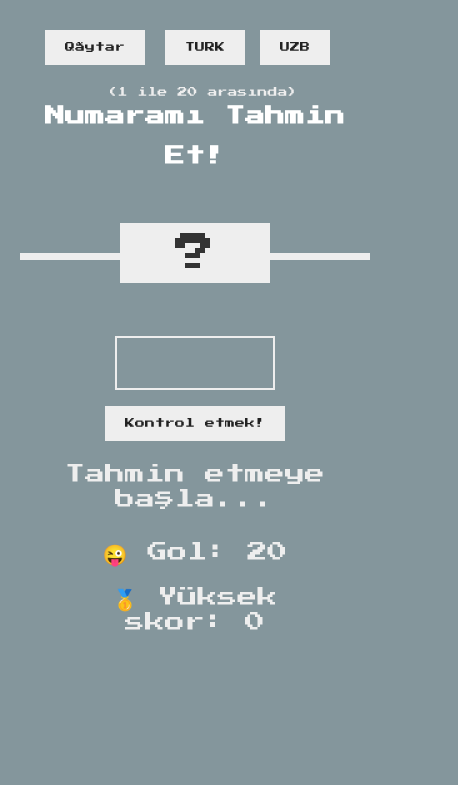
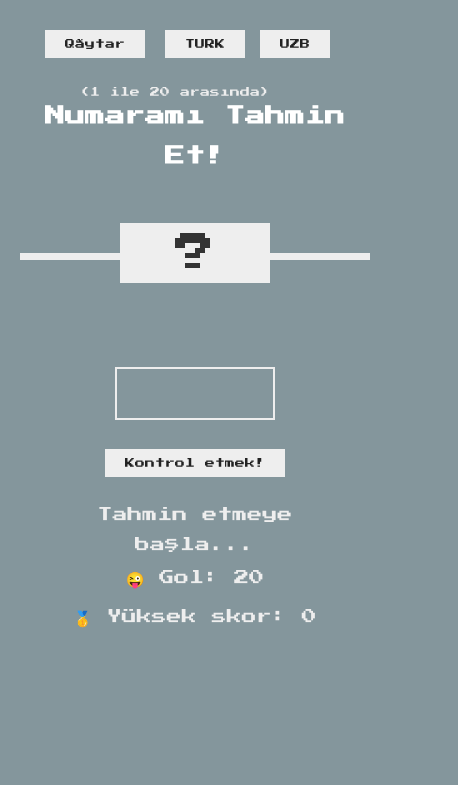
Before and after one commit to Sanjarbek279/Raqamni_top_oyini, a plain HTML site: page index.html in a window 390 px wide. Shown: the whole page, 458 px wide, since content can reach past the window. Drawn offline with Linux system fonts and the light colour scheme.

Commit message:
res tugadi

```diff
--- a/style.css
+++ b/style.css
@@ -1,4 +1,4 @@
-@import url('https://fonts.googleapis.com/css?family=Press+Start+2P&display=swap');
+@import url("https://fonts.googleapis.com/css?family=Press+Start+2P&display=swap");
 
 * {
   margin: 0;
@@ -12,7 +12,7 @@ html {
 }
 
 body {
-  font-family: 'Press Start 2P', sans-serif;
+  font-family: "Press Start 2P", sans-serif;
   color: #eee;
   background-color: #222;
   /* background-color: #60b347; */
@@ -26,7 +26,7 @@ header {
 }
 
 main {
-  height: 65vh;
+  height: 365px;
   color: #eee;
   display: flex;
   align-items: center;
@@ -76,7 +76,7 @@ h1 {
   right: 2rem;
 }
 
-.BTNS{
+.BTNS {
   position: relative;
 }
 .again {
@@ -85,15 +85,14 @@ h1 {
   left: 2rem;
 }
 
-.uzb{
+.uzb {
   position: absolute;
   top: 2rem;
   left: 40rem;
   padding: 20px 30px;
-
 }
 
-.turk{
+.turk {
   position: absolute;
   top: 2rem;
   left: 23rem;
@@ -105,11 +104,12 @@ h1 {
   font-family: inherit;
   color: inherit;
   font-size: 5rem;
-  padding: 2.5rem;
-  width: 25rem;
+  height: 9rem;
+  width: 29rem;
   text-align: center;
   display: block;
-  margin-bottom: 3rem;
+  margin-bottom: 2rem;
+  margin-top: 32px;
 }
 
 .btn {
@@ -118,7 +118,7 @@ h1 {
   color: #222;
   font-size: 2rem;
   font-family: inherit;
-  line-height: 25px;
+  line-height: 18px;
   padding: 2rem 3rem;
   cursor: pointer;
 }
@@ -127,17 +127,15 @@ h1 {
   background-color: #ccc;
 }
 
-
 .message {
-  margin-bottom: 8rem;
-  height: 3rem;
+  margin-bottom: 7rem;
+  line-height: 3rem;
+  height: 1rem;
 }
 
 .label-score {
   margin-bottom: 2rem;
 }
-
-
 
 @media screen and (max-width: 600px) {
   body {
@@ -148,6 +146,7 @@ h1 {
     line-height: 40px;
   }
 
+
   .guess {
     background: none;
     border: 2px solid #eee;
@@ -156,56 +155,53 @@ h1 {
     font-size: 4rem;
     padding: 0.5rem;
     width: 16rem;
+    height: 53px;
     text-align: center;
     display: block;
-    margin-bottom: 2rem;
+    margin-bottom: 1rem;
   }
   .message {
-  margin-bottom: 8rem;
+    margin-bottom: 7rem;
     height: 0rem;
-  line-height: 25px;
+    line-height: 30px;
   }
   .between {
     font-size: 1rem;
     position: absolute;
     top: 3rem;
-  /* right: 2rem; */
   }
 
-.right{
+  .right {
     text-align: center;
     width: 25rem;
     font-size: 1.4rem;
-  padding-bottom: 150px;
+    padding-bottom: 100px;
   }
 
   h1 {
     color: red;
   }
-
 }
-
 
 @media screen and (max-width: 850px) {
   body {
     background-color: rgb(132, 150, 156);
   }
-  .again{
+  .again {
     margin-left: 0rem;
     position: fixed;
   }
-  .uzb{
+  .uzb {
     position: fixed;
     left: 22rem;
   }
 
-  .turk{
+  .turk {
     position: fixed;
     left: 13rem;
   }
   .btn {
-
-    padding: 0.5rem  2rem;
+    padding: 0.5rem 2rem;
     font-size: 1rem;
   }
 
@@ -216,22 +212,19 @@ h1 {
     display: flex;
     flex-direction: column;
   }
-  .container{
+  .container {
     width: 100%;
     padding: 10px 20px;
     margin: 0 auto;
   }
-  .between{
+  .between {
     display: flex;
     position: initial;
     padding-top: 60px;
     /* padding-left: 57px; */
     margin: 0 auto;
   }
-
 }
-
-
 
 @media screen and (max-width: 1000px) {
   body {
@@ -247,16 +240,16 @@ h1 {
   body {
     font-size: 20px;
   }
-  header{
+  header {
     height: 250px;
   }
-  .turk{
+  .turk {
     margin-left: 1rem;
   }
-  .again{
+  .again {
     margin-left: -10rem;
   }
-  .uzb{
+  .uzb {
     margin-left: 10rem;
   }
   .btn {
@@ -264,15 +257,18 @@ h1 {
     left: 50%;
     transform: translateX(-50%);
   }
-  .check{
-    margin-top: 70px;
+  .check {
+    margin-top: 140px;
   }
-   .between{
+  .between {
+    display: flex;
+    flex-direction: column;
+    align-items: center;
     position: absolute;
     width: 100%;
     top: 17px;
-    left: 75%;
-    transform: translateX(-50%);
+    /* left: 68%; */
+    /* transform: translateX(-50%); */
   }
   h1 {
     font-size: 20px;
@@ -285,8 +281,10 @@ h1 {
   }
 
   .right {
+    margin-top: 20px;
     width: 28rem;
-  font-size: 2rem;
+    height: 20px;
+    font-size: 1.5rem;
   }
   .number {
     background: #eee;
@@ -306,26 +304,30 @@ h1 {
 }
   */
 }
+@media screen and (max-width: 540px){
+  .check{
+    margin-top: 114px;
+  }
 
+}
 
-@media screen and (max-width: 320px){
-  .right{
+@media screen and (max-width: 320px) {
+  .right {
     max-width: 20rem;
     font-size: 1rem;
     text-align: center;
   }
-  .btn{
-    padding: 1rem  1rem;
+  .btn {
+    padding: 1rem 1rem;
     font-size: 1rem;
   }
-  .between{
+  .between {
     padding-left: 2rem;
   }
-  .turk{
-    left: 10rem;
+  .turk {
+    left: 13rem;
   }
-  .uzb{
-    left: 17rem;
+  .uzb {
+    left: 13rem;
   }
-
 }
```
Lines whose indentation alone changed are shown as unchanged.
